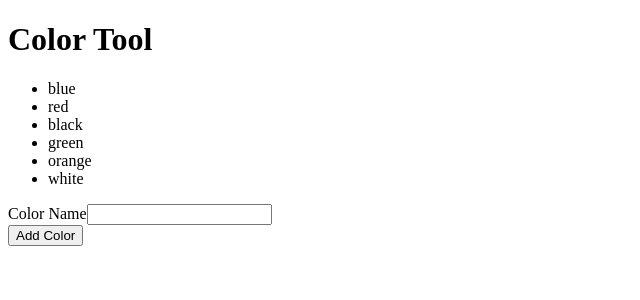
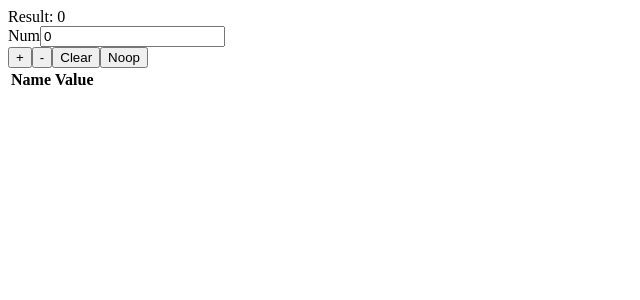
Before and after one commit to t4d-classes/react-redux_02172020, a React (Create React App) app in the folder demo-app/: page / in a window 1280 px wide. Shown: the top 300 px of the page, without its empty margins (0-640 px from the left). Built offline with nearby package versions, Linux system fonts and the light colour scheme.

Commit message:
add code demos

```diff
--- a/demo-app/src/components/CalcTool.js
+++ b/demo-app/src/components/CalcTool.js
@@ -1,10 +1,13 @@
 import React, { useState } from 'react';
 
 export const CalcTool = ({
-  result,
-  history,
-  onAdd, onSubtract,
-  onClear, onDeleteEntry }) => {
+  result, history,
+  onAdd: add,
+  onSubtract: subtract,
+  onClear: clear,
+  onDeleteEntry: deleteEntry,
+  noop
+}) => {
 
   const [ num, setNum ] = useState(0);
 
@@ -21,9 +24,10 @@ export const CalcTool = ({
     </div>
 
     <div>
-      <button type="button" onClick={() => onAdd(num)}>+</button>
-      <button type="button" onClick={() => onSubtract(num)}>-</button>
-      <button type="button" onClick={() => onClear()}>Clear</button>
+      <button type="button" onClick={() => add(num)}>+</button>
+      <button type="button" onClick={() => subtract(num)}>-</button>
+      <button type="button" onClick={() => clear()}>Clear</button>
+      <button type="button" onClick={() => noop()}>Noop</button>
     </div>
 
     <table>
@@ -37,7 +41,7 @@ export const CalcTool = ({
         {history.map(entry => <tr key={entry.id}>
           <td>{entry.opName}</td>
           <td>{entry.opValue}</td>
-          <td><button type="button" onClick={() => onDeleteEntry(entry.id)}>X</button></td>
+          <td><button type="button" onClick={() => deleteEntry(entry.id)}>X</button></td>
         </tr>)}
       </tbody>
     </table>
--- a/demo-app/src/components/CarTool.js
+++ b/demo-app/src/components/CarTool.js
@@ -24,7 +24,7 @@ export const CarTool = ({
 
     refreshCars();
 
-  }, []);
+  }, [ refreshCars ]);
 
   const tableConfig = {
     cols: [
--- a/demo-app/src/containers/CalcToolContainer.js
+++ b/demo-app/src/containers/CalcToolContainer.js
@@ -1,6 +1,7 @@
-import React from 'react';
+import React, { useCallback } from 'react';
 import { bindActionCreators } from 'redux';
 import { useSelector, useDispatch } from 'react-redux';
+import { createSelector } from 'reselect';
 
 import {
   ADD_ACTION, SUBTRACT_ACTION, createAddAction,
@@ -10,6 +11,9 @@ import {
 import { CalcTool } from '../components/CalcTool';
 
 const calcResult = history => {
+
+  console.log('calling calc result');
+
   return history.reduce( (acc, entry) => {
     switch (entry.opName) {
       case ADD_ACTION:
@@ -22,21 +26,32 @@ const calcResult = history => {
   }, 0);
 };
 
+const mapDispatchToProps = dispatch => bindActionCreators({
+  onAdd: createAddAction,
+  onSubtract: createSubtractAction,
+  onClear: createClearAction,
+  onDleteEntry: createDeleteEntryAction,
+  noop: () => ({ type: 'NOOP' }),
+}, dispatch);
+
+const historySelector = createSelector(
+  state => state.history,
+  (history) => ({
+    result: calcResult(history),
+    history: history,
+  }),
+);
+
 export const CalcToolContainer = () => {
 
-  const { add, subtract, clear, deleteEntry } = bindActionCreators({
-    add: createAddAction,
-    subtract: createSubtractAction,
-    clear: createClearAction,
-    deleteEntry: createDeleteEntryAction,
-  }, useDispatch());
+  const dispatch = useDispatch();
 
-  const stateProps = useSelector(state => ({
-    result: calcResult(state.history),
-    history: state.history,
-  }));
+  const boundActionsProps = useCallback(
+    mapDispatchToProps(dispatch),
+    [dispatch],
+  );
 
-  return <CalcTool {...stateProps}
-    onAdd={add} onSubtract={subtract}
-    onClear={clear} onDeleteEntry={deleteEntry}/>;
+  const dataProps = useSelector(historySelector);
+
+  return <CalcTool {...boundActionsProps} {...dataProps} />;
 };
--- a/demo-app/src/index.js
+++ b/demo-app/src/index.js
@@ -2,15 +2,15 @@ import React from 'react';
 import ReactDOM from 'react-dom';
 import { Provider } from 'react-redux';
 
-// import { calcToolStore } from './stores/calcToolStore';
-// import { CalcToolContainer } from './containers/CalcToolContainer';
+import { calcToolStore } from './stores/calcToolStore';
+import { CalcToolContainer } from './containers/CalcToolContainer';
 
-// ReactDOM.render(
-//   <Provider store={calcToolStore}>
-//     <CalcToolContainer />
-//   </Provider>,
-//   document.querySelector('#root'),
-// );
+ReactDOM.render(
+  <Provider store={calcToolStore}>
+    <CalcToolContainer />
+  </Provider>,
+  document.querySelector('#root'),
+);
 
 // import { carToolStore } from './stores/carToolStore';
 // import { CarToolContainer } from './containers/CarToolContainer';
@@ -22,11 +22,11 @@ import { Provider } from 'react-redux';
 //   document.querySelector('#root'),
 // );
 
-import { ColorTool } from './components/ColorTool';
+// import { ColorTool } from './components/ColorTool';
 
-const colorList = ['blue','red','black','green','orange','white'];
+// const colorList = ['blue','red','black','green','orange','white'];
 
-ReactDOM.render(
-  <ColorTool colors={colorList} />,
-  document.querySelector('#root'),
-);
+// ReactDOM.render(
+//   <ColorTool colors={colorList} />,
+//   document.querySelector('#root'),
+// );
```
Also changed, not shown: demo-app/package.json (+8 -2 lines), demo-app/src/containers/CarToolContainer.js (+16 -7 lines).
